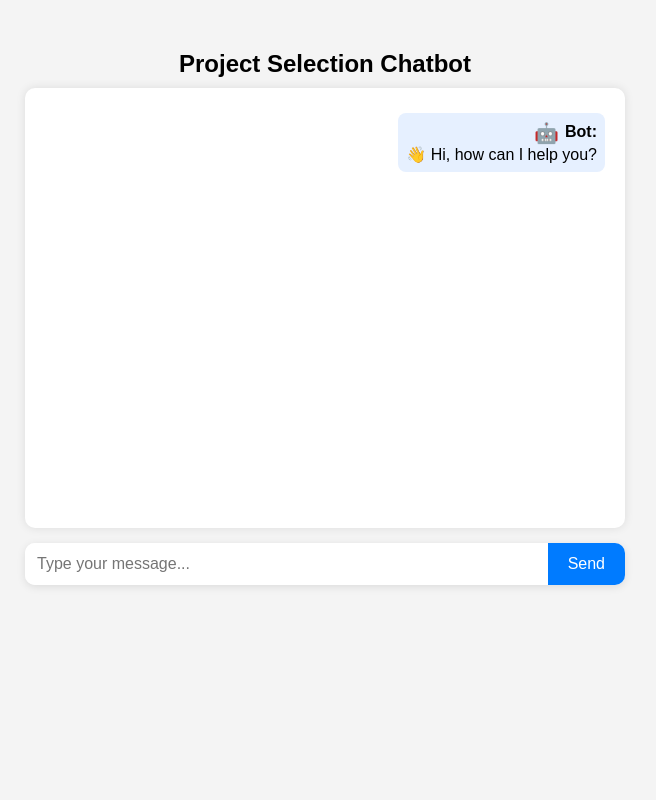
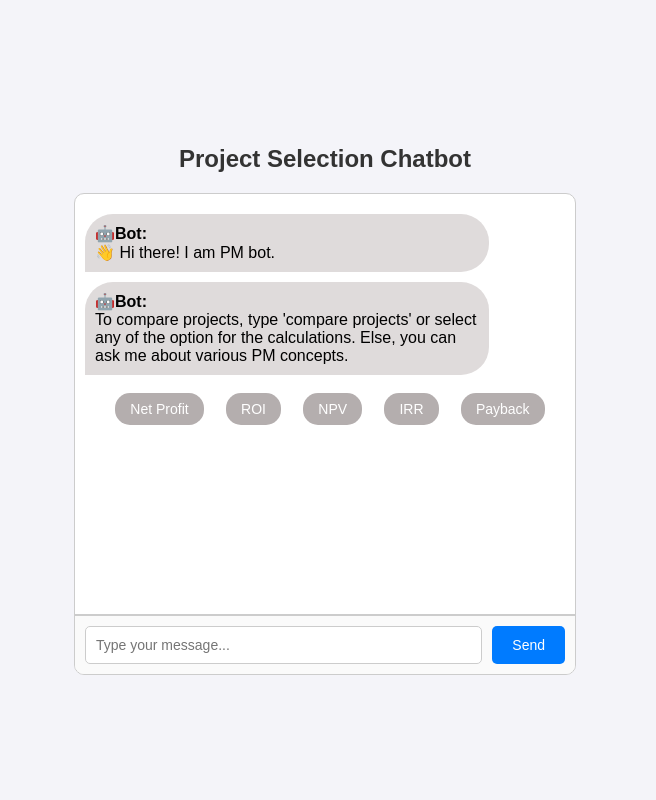
Before and after one commit to AlishGrg/pmchatbot, a Flask app: page / in a window 1280 px wide. Shown: the whole page, without its empty margins (315-971 px from the left). Run offline with Flask 3, Linux system fonts and the light colour scheme.

Commit message:
second commit

```diff
--- a/app.py
+++ b/app.py
@@ -93,21 +93,65 @@
 
 
 
-from flask import Flask, render_template, request, jsonify
-from calculations import calculate_single_metric
+from flask import Flask, render_template, request, jsonify, session
+from calculations import calculate_metrics,calculate_single_metric
 
 app = Flask(__name__)
-
-current_project = {}
+app.secret_key = 'my_secret_key'  # Necessary for session management
 
 @app.route("/")
 def index():
+    # Clear project data on page load to reset state
+    session.pop('current_project', None)  # This ensures that the current project is cleared when page is loaded
     return render_template("index.html")
 
 @app.route("/chat", methods=["POST"])
 def chat():
-    global current_project
+
+    if 'projects' not in session:
+        session['projects'] = []
+    projects = session['projects']
     user_input = request.json['message'].strip().lower()
+    # Access the current project from the session
+    current_project = session.get('current_project', {})
+
+    user_input = request.json['message'].strip().lower()
+
+    if user_input.lower().startswith("compare projects"):
+        if not projects:
+            return jsonify({"reply": "❌ No projects entered yet. Please add some first."})
+
+        table, summary = calculate_metrics(projects)
+        full_reply = f"📊 <b>Project Comparison:</b><br><pre>{table}</pre><br>{summary}"
+        return jsonify({"reply": full_reply})
+
+#        if user_input.lower().startswith("compare projects"):
+#         if not projects:
+#             return jsonify({"reply": "❌ No projects entered yet. Please add some first."})
+
+#         table, summary = calculate_metrics(projects)
+#         full_reply = f"📊 <b>Project Comparison:</b><br><pre>{table}</pre><br>{summary}"
+#         return jsonify({"reply": full_reply})
+
+    # if user_input.startswith("add project"):
+    #     try:
+    #         parts = user_input[len("add project "):]
+    #         name_part, cost_part, rate_part, cf_part = parts.split(",")
+    #         name = name_part.split("=")[1].strip()
+    #         cost = float(cost_part.split("=")[1])
+    #         rate = float(rate_part.split("=")[1])
+    #         cf_raw = cf_part.split("=")[1].strip("[] ")
+    #         #cash_flows = list(map(float, cf_raw.split()))
+    #         cash_flows = list(map(float, cf_raw.replace(",", " ").split()))
+
+
+    #         # Save the current project data to the session
+    #         session['current_project'] = {
+    #             "name": name,
+    #             "initial_cost": cost,
+    #             "discount_rate": rate,
+    #             "cash_flows": cash_flows
+    #         }
 
     if user_input.startswith("add project"):
         try:
@@ -117,28 +161,41 @@ def chat():
             cost = float(cost_part.split("=")[1])
             rate = float(rate_part.split("=")[1])
             cf_raw = cf_part.split("=")[1].strip("[] ")
-            cash_flows = list(map(float, cf_raw.split()))
-            current_project = {
+            cash_flows = list(map(float, cf_raw.replace(",", " ").split()))
+
+            # if any(p['name'].lower() == name.lower() for p in projects):
+            #     return jsonify({"reply": f"⚠️ A project with the name '<b>{name.upper()}</b>' already exists. Please choose a different name."})
+
+            project = {
                 "name": name,
                 "initial_cost": cost,
                 "discount_rate": rate,
                 "cash_flows": cash_flows
             }
-            return jsonify({"reply": f"✅ Project '<b>{name}</b>' added successfully."})
+
+            # Prevent duplicates
+            if not any(p['name'].lower() == name.lower() for p in projects):
+                projects.append(project)
+                session['projects'] = projects  # Save updated list back to session
+
+
+            # Save current project also for single metric calculations
+            session['current_project'] = project
+            return jsonify({"reply": f"✅ Project '<b>{name.upper()}</b>' added successfully."})
         except Exception as e:
-            return jsonify({"reply": f"❌ Failed to add project. Error: {str(e)}"})
+            return jsonify({"reply": f"❌ Failed to add project. Please check your input format. For Example: 'add project name=A, initial investment=10000, discount rate=10, cash flow=[2000 3000 4000 ..]'."})
 
     elif user_input.startswith("calculate"):
         if not current_project:
-            return jsonify({"reply": "❌ Please add a project First\n To add project, use the format for example: 'add project name=A, initial investment=10000, discount rate=10, annual cash flow=[2000 3000 4000 ..]'\nThen type 'Calculate ROI' or 'Calculate NPV' so on"})
+            return jsonify({"reply": "❌ No project found. Please add a project first using the format: 'add project name=A, initial investment=10000, discount rate=0.10, cash flow=[2000 3000 4000 ..]'."})
         try:
             metric = user_input.replace("calculate", "").strip()
             result = calculate_single_metric(current_project, metric)
-            return jsonify({"reply": f"📊 <b>{metric.upper()}:</b> {result}"})
+            return jsonify({"reply": f"📊 <b>{metric.upper()}</b> for given Project is: {result}"})
         except Exception as e:
             return jsonify({"reply": f"❌ Error calculating {metric}. {str(e)}"})
 
-    return jsonify({"reply": "🤖 I can help you calculate NPV, IRR, ROI, Payback or BCR after you add a project."})
+    return jsonify({"reply": " I can help you calculate NPV, IRR, ROI, Payback or BCR after you add a project."})
 
 if __name__ == "__main__":
     app.run(debug=True)
--- /dev/null
+++ b/procfile.txt
@@ -0,0 +1 @@
+web: python app.py
--- /dev/null
+++ b/requirements.txt
@@ -0,0 +1,4 @@
+flask
+numpy
+numpy-financial
+pandas
--- a/templates/index.html
+++ b/templates/index.html
@@ -6,128 +6,118 @@
   <style>
     body {
       font-family: Arial, sans-serif;
-      background: #f4f4f4;
-      padding: 30px;
       display: flex;
-      flex-direction: column;
+      justify-content: center;
       align-items: center;
+      height: 100vh;
       margin: 0;
+      background-color: #f4f4f9;
+      flex-direction: column; /* Added this to stack elements vertically */
     }
 
     h2 {
-      margin-bottom: 10px;
+      text-align: center;
+      margin-bottom: 20px;
+      font-size: 24px;
+      font-weight: bold;
+      color: #333;
     }
 
     #chat-container {
-      width: 100%;
-      max-width: 600px;
+      display: flex;
+      flex-direction: column;
+      width: 80%;
+      max-width: 500px;
+      border: 1px solid #ccc;
+      border-radius: 10px;
+      overflow: hidden;
+      background-color: white;
     }
 
     #chat-box {
-      background: white;
-      padding: 20px;
+      flex-grow: 1;
+      overflow-y: auto;
+      padding: 10px;
       height: 400px;
-      overflow-y: auto;
-      border-radius: 10px;
-      box-shadow: 0 0 10px rgba(0,0,0,0.1);
-      margin-bottom: 15px;
-      white-space: pre-wrap;
+      border-bottom: 1px solid #ccc;
+    }
+
+    .user-message, .bot-message {
+      margin: 10px 0;
+      padding: 10px;
+      border-radius: 28px;
+      max-width: 80%;
+    }
+
+    .user-message {
+      background-color: #adecf5;
+      margin-left: auto;
+      text-align: right;
+      border-bottom-right-radius: 0;
+    }
+
+    .bot-message {
+      background-color: #dfdbdb;
+      margin-right: auto;
+      text-align: left;
+      border-bottom-left-radius: 0;
     }
 
     #input-area {
       display: flex;
-      box-shadow: 0 2px 8px rgba(0,0,0,0.1);
-      border-radius: 10px;
-      background: white;
+      padding: 10px;
+      background-color: #fafafa;
+      border-top: 1px solid #ccc;
     }
 
-    input[type="text"] {
-      flex: 1;
-      padding: 12px;
-      font-size: 16px;
-      border: none;
-      border-radius: 10px 0 0 10px;
-      outline: none;
+    #user-input {
+      flex-grow: 1;
+      padding: 10px;
+      border: 1px solid #ccc;
+      border-radius: 5px;
+      font-size: 14px;
     }
 
     button {
-      padding: 12px 20px;
-      font-size: 16px;
+      background-color: #007bff;
+      color: white;
       border: none;
-      background-color: #007BFF;
-      color: white;
-      border-radius: 0 10px 10px 0;
+      padding: 10px 20px;
+      border-radius: 5px;
       cursor: pointer;
-      transition: background-color 0.3s ease;
+      font-size: 14px;
+      margin-left: 10px;
     }
 
     button:hover {
       background-color: #0056b3;
     }
 
-    p {
-      margin: 5px 0;
-      clear: both;
-      opacity: 0;
-      animation: fadeIn 0.4s forwards;
+    .quick-buttons {
+      display: flex;
+      justify-content: space-evenly;
+      padding: 8px;
     }
 
-    p.bot-message, p.user-message {
-      padding: 8px;
-      border-radius: 8px;
-      display: inline-block;
-      max-width: 80%;
-      white-space: pre-wrap;
-      word-wrap: break-word;
+    .quick-buttons button {
+      padding: 8px 15px;
+      font-size: 14px;
+      background-color: #b4aeae;
+      border-radius: 15px;
+      cursor: pointer;
     }
 
-    /* User message now on the LEFT */
-    p.user-message {
-      background-color: #d1ffd6;
-      float: left;
-      margin-right: 20%;
-      text-align: left;
-    }
-
-    /* Bot message now on the RIGHT */
-    p.bot-message {
-      background-color: #e6f0ff;
-      float: right;
-      margin-left: 20%;
-      text-align: right;
-    }
-
-    .icon {
-      font-size: 20px;
-      margin-right: 6px;
-      vertical-align: middle;
-    }
-
-    @keyframes fadeIn {
-      to {
-        opacity: 1;
-      }
-    }
-
-    @media (max-width: 640px) {
-      #chat-container {
-        max-width: 100%;
-      }
-
-      input[type="text"], button {
-        font-size: 14px;
-      }
-
-      #chat-box {
-        height: 300px;
-      }
+    .quick-buttons button:hover {
+      background-color: #8d8b8b;
     }
   </style>
 </head>
 <body>
   <h2>Project Selection Chatbot</h2>
+
   <div id="chat-container">
     <div id="chat-box"></div>
+
     <div id="input-area">
       <input type="text" id="user-input" placeholder="Type your message..." autocomplete="off" />
       <button onclick="sendMessage()">Send</button>
@@ -135,22 +125,40 @@
   </div>
 
   <script>
-    window.onload = function() {
-    const box = document.getElementById("chat-box");
-    box.innerHTML += `<p class="bot-message"><span class="icon">🤖</span><strong>Bot:</strong><br>👋 Hi, how can I help you?</p>`;
-};
+    window.onload = function () {
+      const box = document.getElementById("chat-box");
+      box.innerHTML += `
+        <div class="bot-response">
+          <p class="bot-message">
+            <span class="icon">🤖</span><strong>Bot:</strong><br>👋 Hi there! I am PM bot.
+          </p>
+          <p class="bot-message"><span class="icon">🤖</span><strong>Bot:</strong><br>To compare projects, type 'compare projects' or select any of the option for the calculations. Else, you can ask me about various PM concepts.</p/
+        </div>
+        <div class="quick-buttons">
+          <button onclick="sendQuick('Calculate Net Profit')">Net Profit</button>
+          <button onclick="sendQuick('Calculate ROI')">ROI</button>
+          <button onclick="sendQuick('Calculate NPV')">NPV</button>
+          <button onclick="sendQuick('Calculate IRR')">IRR</button>
+          <button onclick="sendQuick('Calculate Payback')">Payback</button>
+        </div>
+      `;
+    };
+
+    function sendQuick(text) {
+      document.getElementById("user-input").value = text;
+      sendMessage();
+    }
+
     function sendMessage() {
       const input = document.getElementById("user-input");
       const message = input.value.trim();
       const box = document.getElementById("chat-box");
       if (!message) return;
 
-      // Display user message on the left
       box.innerHTML += `<p class="user-message"><span class="icon">👤</span><strong>You:</strong><br>${message}</p>`;
       box.scrollTop = box.scrollHeight;
       input.value = "";
 
-      // Add bot typing placeholder on the right
       const typingId = `typing-${Date.now()}`;
       box.innerHTML += `<p class="bot-message" id="${typingId}"><span class="icon">🤖</span><strong>Bot:</strong><br><em>Typing...</em></p>`;
       box.scrollTop = box.scrollHeight;
```
Also changed, not shown: calculations.py (+23 -16 lines).
